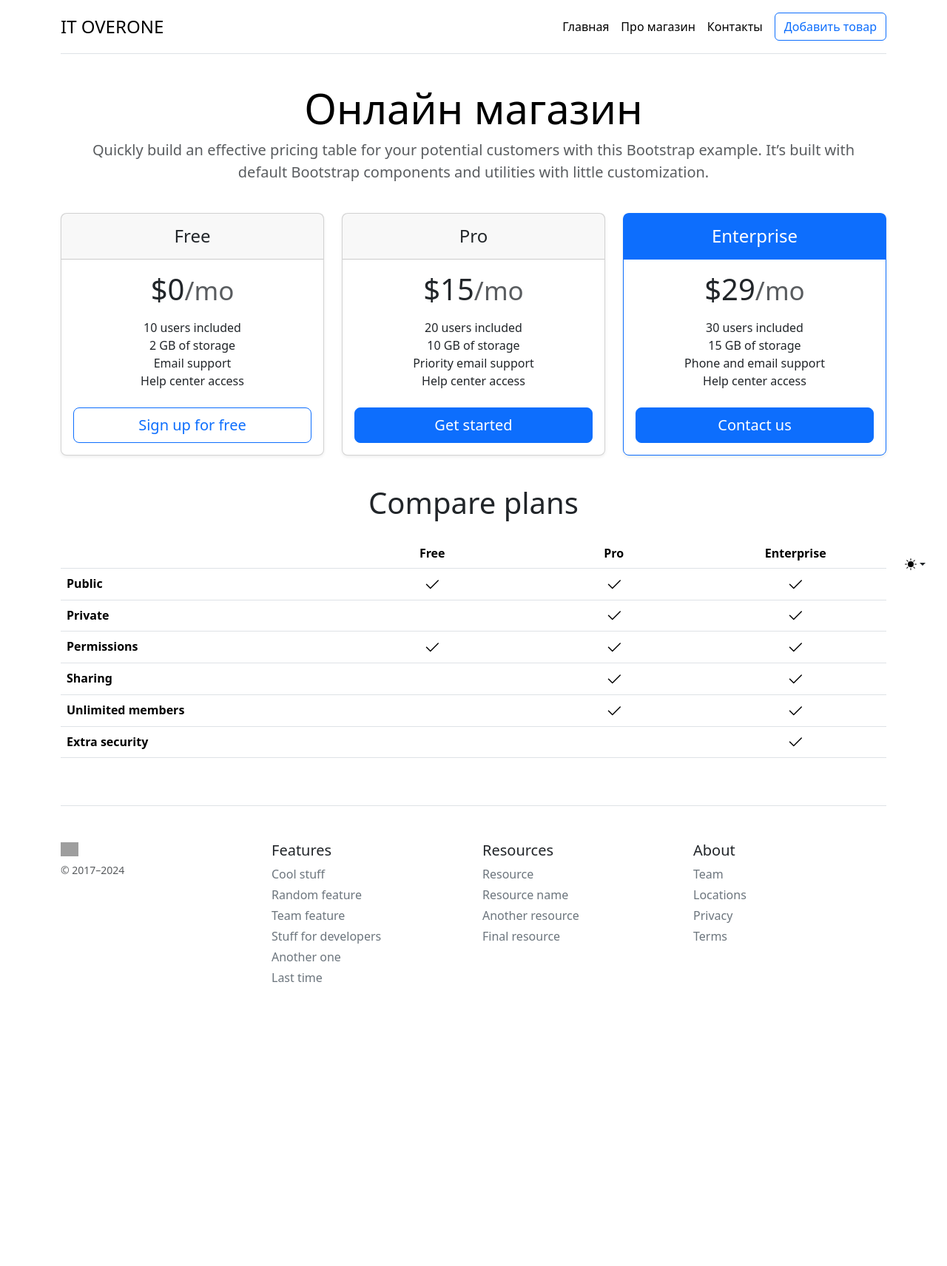
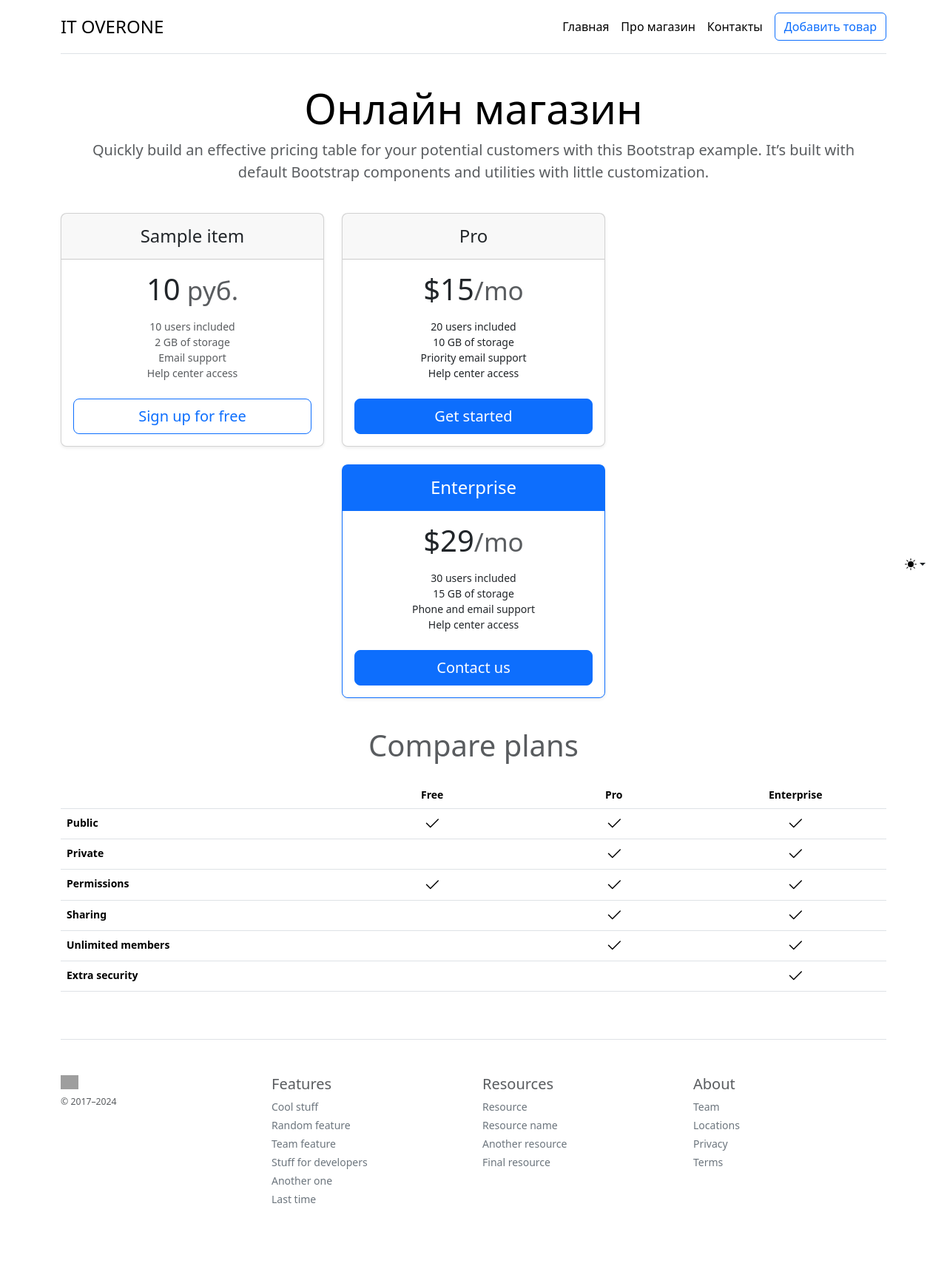
Before and after one commit to TatOver/Shoponline, a Flask app: page / in a window 1280 px wide. Shown: the whole page at 74% size. Before the commit the page ends 1328 px from the top, so only its background shows below. Run offline with Flask 3, Linux system fonts and the light colour scheme; tables that the repository leaves empty hold one stand-in row (values such as "Sample post"); lists and menus that the app fills with data are empty; some libraries are stand-ins or nearby versions; grey boxes are pictures that could not be loaded.

Commit message:
add items_2

```diff
--- a/templates/index.html
+++ b/templates/index.html
@@ -21,10 +21,10 @@
                 <div class="col">
                   <div class="card mb-4 rounded-3 shadow-sm">
                     <div class="card-header py-3">
-                      <h4 class="my-0 fw-normal">Free</h4>
+                      <h4 class="my-0 fw-normal">{{ el.title }}</h4>
                     </div>
                     <div class="card-body">
-                      <h1 class="card-title pricing-card-title">$0<small class="text-body-secondary fw-light">/mo</small></h1>
+                      <h1 class="card-title pricing-card-title">{{ el.price }}<small class="text-body-secondary fw-light"> руб. </h1>
                       <ul class="list-unstyled mt-3 mb-4">
                         <li>10 users included</li>
                         <li>2 GB of storage</li>
```
